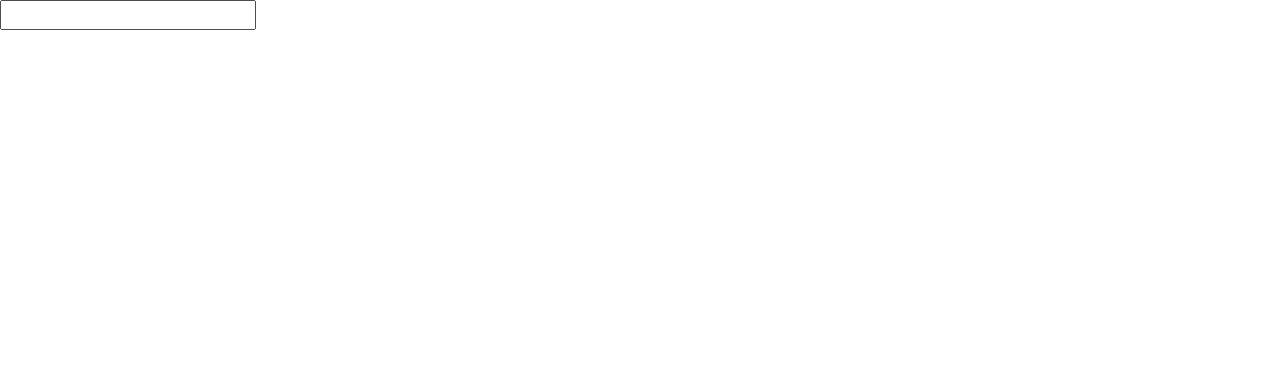
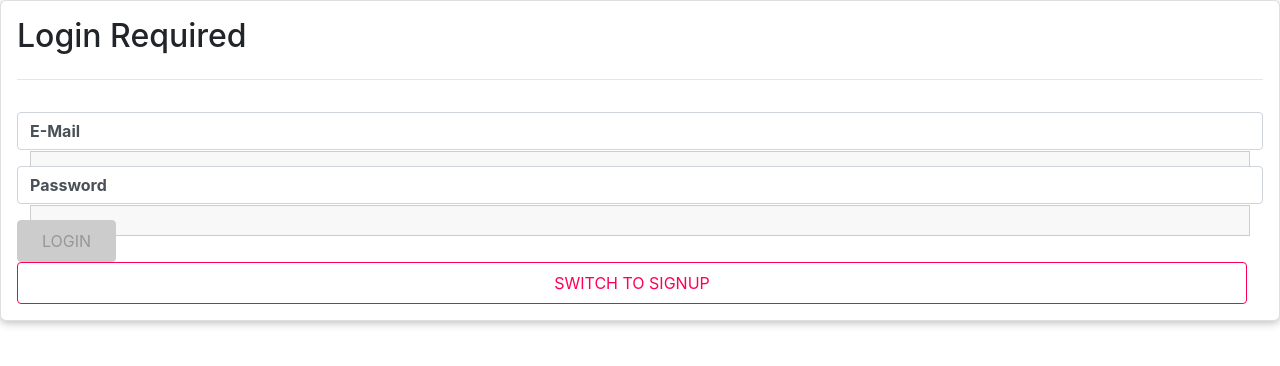
Before and after one commit to labiguime/codefordegree, a React (Create React App) app in the folder frontend/: page /login in a window 1280 px wide. Shown: the top 366 px of the page. Built offline with nearby package versions, Linux system fonts and the light colour scheme.

Commit message:
Added needed file and login.js

```diff
--- /dev/null
+++ b/frontend/src/Shared/Hooks/form-hook.js
@@ -0,0 +1,59 @@
+import { useCallback, useReducer } from 'react';
+
+const formReducer = (state, action) => {
+  switch (action.type) {
+    case 'INPUT_CHANGE':
+      let formIsValid = true;
+      for (const inputId in state.inputs) {
+        if (!state.inputs[inputId]) {
+          continue;
+        }
+        if (inputId === action.inputId) {
+          formIsValid = formIsValid && action.isValid;
+        } else {
+          formIsValid = formIsValid && state.inputs[inputId].isValid;
+        }
+      }
+      return {
+        ...state,
+        inputs: {
+          ...state.inputs,
+          [action.inputId]: { value: action.value, isValid: action.isValid }
+        },
+        isValid: formIsValid
+      };
+    case 'SET_DATA':
+      return {
+        inputs: action.inputs,
+        isValid: action.formIsValid
+      };
+    default:
+      return state;
+  }
+};
+
+export const useForm = (initialInputs, initialFormValidity) => {
+  const [formState, dispatch] = useReducer(formReducer, {
+    inputs: initialInputs,
+    isValid: initialFormValidity
+  });
+
+  const inputHandler = useCallback((id, value, isValid) => {
+    dispatch({
+      type: 'INPUT_CHANGE',
+      value: value,
+      isValid: isValid,
+      inputId: id
+    });
+  }, []);
+
+  const setFormData = useCallback((inputData, formValidity) => {
+    dispatch({
+      type: 'SET_DATA',
+      inputs: inputData,
+      formIsValid: formValidity
+    });
+  }, []);
+
+  return [formState, inputHandler, setFormData];
+};
--- /dev/null
+++ b/frontend/src/Shared/context/auth-context.js
@@ -0,0 +1,7 @@
+import { createContext } from 'react';
+
+export const AuthContext = createContext({
+  isLoggedIn: false,
+  login: () => {},
+  logout: () => {}
+});
--- /dev/null
+++ b/frontend/src/Student/Components/FormElements/Button.css
@@ -0,0 +1,61 @@
+.button {
+  font: inherit;
+  padding: 0.5rem 1.5rem;
+  border: 1px solid #ff0055;
+  border-radius: 4px;
+  background: #ff0055;
+  color: white;
+  cursor: pointer;
+  margin-right: 1rem;
+  text-decoration: none;
+  display: inline-block;
+}
+
+.button:focus {
+  outline: none;
+}
+
+.button:hover,
+.button:active {
+  background: #ff4382;
+  border-color: #ff4382;
+}
+
+.button--inverse {
+  background: transparent;
+  color: #ff0055;
+}
+
+.button--inverse:hover,
+.button--inverse:active {
+  color: white;
+  background: #ff0055;
+}
+
+.button--danger {
+  background: #830000;
+  border-color: #830000;
+}
+
+.button--danger:hover,
+.button--danger:active {
+  background: #f34343;
+  border-color: #f34343;
+}
+
+.button:disabled,
+.button:hover:disabled,
+.button:active:disabled {
+  background: #ccc;
+  color: #979797;
+  border-color: #ccc;
+  cursor: not-allowed;
+}
+
+.button--small {
+  font-size: 0.8rem;
+}
+
+.button--big {
+  font-size: 1.5rem;
+}
--- /dev/null
+++ b/frontend/src/Student/Components/FormElements/Button.js
@@ -0,0 +1,43 @@
+import React from 'react';
+import { Link } from 'react-router-dom';
+
+import './Button.css';
+
+const Button = props => {
+  if (props.href) {
+    return (
+      <a
+        className={`button button--${props.size || 'default'} ${props.inverse &&
+          'button--inverse'} ${props.danger && 'button--danger'}`}
+        href={props.href}
+      >
+        {props.children}
+      </a>
+    );
+  }
+  if (props.to) {
+    return (
+      <Link
+        to={props.to}
+        exact={props.exact}
+        className={`button button--${props.size || 'default'} ${props.inverse &&
+          'button--inverse'} ${props.danger && 'button--danger'}`}
+      >
+        {props.children}
+      </Link>
+    );
+  }
+  return (
+    <button
+      className={`button button--${props.size || 'default'} ${props.inverse &&
+        'button--inverse'} ${props.danger && 'button--danger'}`}
+      type={props.type}
+      onClick={props.onClick}
+      disabled={props.disabled}
+    >
+      {props.children}
+    </button>
+  );
+};
+
+export default Button;
--- /dev/null
+++ b/frontend/src/Student/Components/FormElements/Input.css
@@ -0,0 +1,41 @@
+.form-control {
+  margin: 1rem 0;
+}
+
+.form-control label,
+.form-control input,
+.form-control textarea {
+  display: block;
+}
+
+.form-control label {
+  font-weight: bold;
+  margin-bottom: 0.5rem;
+}
+
+.form-control input,
+.form-control textarea {
+  width: 100%;
+  font: inherit;
+  border: 1px solid #ccc;
+  background: #f8f8f8;
+  padding: 0.15rem 0.25rem;
+}
+
+.form-control input:focus,
+.form-control textarea:focus {
+  outline: none;
+  background: #ebebeb;
+  border-color: #510077;
+}
+
+.form-control--invalid label,
+.form-control--invalid p {
+  color: red;
+}
+
+.form-control--invalid input,
+.form-control--invalid textarea {
+  border-color: red;
+  background: #ffd1d1;
+}
--- /dev/null
+++ b/frontend/src/Student/Components/FormElements/Input.js
@@ -0,0 +1,85 @@
+import React, { useReducer, useEffect } from 'react';
+
+import { validate } from '../../../Shared/util/validator';
+import './Input.css';
+
+const inputReducer = (state, action) => {
+  switch (action.type) {
+    case 'CHANGE':
+      return {
+        ...state,
+        value: action.val,
+        isValid: validate(action.val, action.validators)
+      };
+    case 'TOUCH': {
+      return {
+        ...state,
+        isTouched: true
+      }
+    }
+    default:
+      return state;
+  }
+};
+
+const Input = props => {
+  const [inputState, dispatch] = useReducer(inputReducer, {
+    value: props.initialValue || '',
+    isTouched: false,
+    isValid: props.initialValid || false
+  });
+
+  const { id, onInput } = props;
+  const { value, isValid } = inputState;
+
+  useEffect(() => {
+    onInput(id, value, isValid)
+  }, [id, value, isValid, onInput]);
+
+  const changeHandler = event => {
+    dispatch({
+      type: 'CHANGE',
+      val: event.target.value,
+      validators: props.validators
+    });
+  };
+
+  const touchHandler = () => {
+    dispatch({
+      type: 'TOUCH'
+    });
+  };
+
+  const element =
+    props.element === 'input' ? (
+      <input
+        id={props.id}
+        type={props.type}
+        placeholder={props.placeholder}
+        onChange={changeHandler}
+        onBlur={touchHandler}
+        value={inputState.value}
+      />
+    ) : (
+      <textarea
+        id={props.id}
+        rows={props.rows || 3}
+        onChange={changeHandler}
+        onBlur={touchHandler}
+        value={inputState.value}
+      />
+    );
+
+  return (
+    <div
+      className={`form-control ${!inputState.isValid && inputState.isTouched &&
+        'form-control--invalid'}`}
+    >
+      <label htmlFor={props.id}>{props.label}</label>
+      {element}
+      {!inputState.isValid && inputState.isTouched && <p>{props.errorText}</p>}
+    </div>
+  );
+};
+
+export default Input;
--- /dev/null
+++ b/frontend/src/Student/Components/UIElements/Card.css
@@ -0,0 +1,8 @@
+.card {
+  margin: 0;
+  box-shadow: 0 2px 8px rgba(0, 0, 0, 0.26);
+  border-radius: 6px;
+  padding: 1rem;
+  overflow: hidden;
+  background: white;
+}
--- /dev/null
+++ b/frontend/src/Student/Components/UIElements/Card.js
@@ -0,0 +1,13 @@
+import React from 'react';
+
+import './Card.css';
+
+const Card = props => {
+  return (
+    <div className={`card ${props.className}`} style={props.style}>
+      {props.children}
+    </div>
+  );
+};
+
+export default Card;
--- a/frontend/src/Student/Pages/Login.js
+++ b/frontend/src/Student/Pages/Login.js
@@ -1,17 +1,105 @@
-import React from 'react';
+import React, { useState, useContext } from 'react';
+
+import Input from '../Components/FormElements/Input'
+import Button from '../Components/FormElements/Button'
+import Card from '../Components/UIElements/Card'
+import {useForm} from '../../Shared/Hooks/form-hook'
+import {AuthContext} from '../../Shared/context/auth-context'
+import {VALIDATOR_EMAIL, VALIDATOR_MINLENGTH,VALIDATOR_REQUIRE} from '../../Shared/util/validator'
+
+
 import './Login.css'
-// import {
-//   VALIDATOR_EMAIL,
-//   VALIDATOR_MINLENGTH,
-//   VALIDATOR_REQUIRE
-// } from '../../Shared/util/validator'
 
 const Login = () => {
-  return(
-    <form>
-      <input>
-      </input>
-    </form>
+  const auth = useContext(AuthContext);
+  const [isLoginMode, setIsLoginMode] = useState(true);
+
+  const [formState, inputHandler, setFormData] = useForm(
+    {
+      email: {
+        value: '',
+        isValid: false
+      },
+      password: {
+        value: '',
+        isValid: false
+      }
+    },
+    false
+  );
+
+  const switchModeHandler = () => {
+    if (!isLoginMode) {
+      setFormData(
+        {
+          ...formState.inputs,
+          name: undefined
+        },
+        formState.inputs.email.isValid && formState.inputs.password.isValid
+      );
+    } else {
+      setFormData(
+        {
+          ...formState.inputs,
+          name: {
+            value: '',
+            isValid: false
+          }
+        },
+        false
+      );
+    }
+    setIsLoginMode(prevMode => !prevMode);
+  };
+
+  const authSubmitHandler = event => {
+    event.preventDefault();
+    console.log(formState.inputs);
+    auth.login();
+  };
+
+  return (
+    <Card className="authentication">
+      <h2>Login Required</h2>
+      <hr />
+      <form onSubmit={authSubmitHandler}>
+        {!isLoginMode && (
+          <Input
+            element="input"
+            id="name"
+            type="text"
+            label="Your Name"
+            validators={[VALIDATOR_REQUIRE()]}
+            errorText="Please enter a name."
+            onInput={inputHandler}
+          />
+        )}
+        <Input
+          element="input"
+          id="email"
+          type="email"
+          label="E-Mail"
+          validators={[VALIDATOR_EMAIL()]}
+          errorText="Please enter a valid email address."
+          onInput={inputHandler}
+        />
+        <Input
+          element="input"
+          id="password"
+          type="password"
+          label="Password"
+          validators={[VALIDATOR_MINLENGTH(5)]}
+          errorText="Please enter a valid password, at least 5 characters."
+          onInput={inputHandler}
+        />
+        <Button type="submit" disabled={!formState.isValid}>
+          {isLoginMode ? 'LOGIN' : 'SIGNUP'}
+        </Button>
+      </form>
+      <Button inverse onClick={switchModeHandler}>
+        SWITCH TO {isLoginMode ? 'SIGNUP' : 'LOGIN'}
+      </Button>
+    </Card>
   );
 };
 
```
